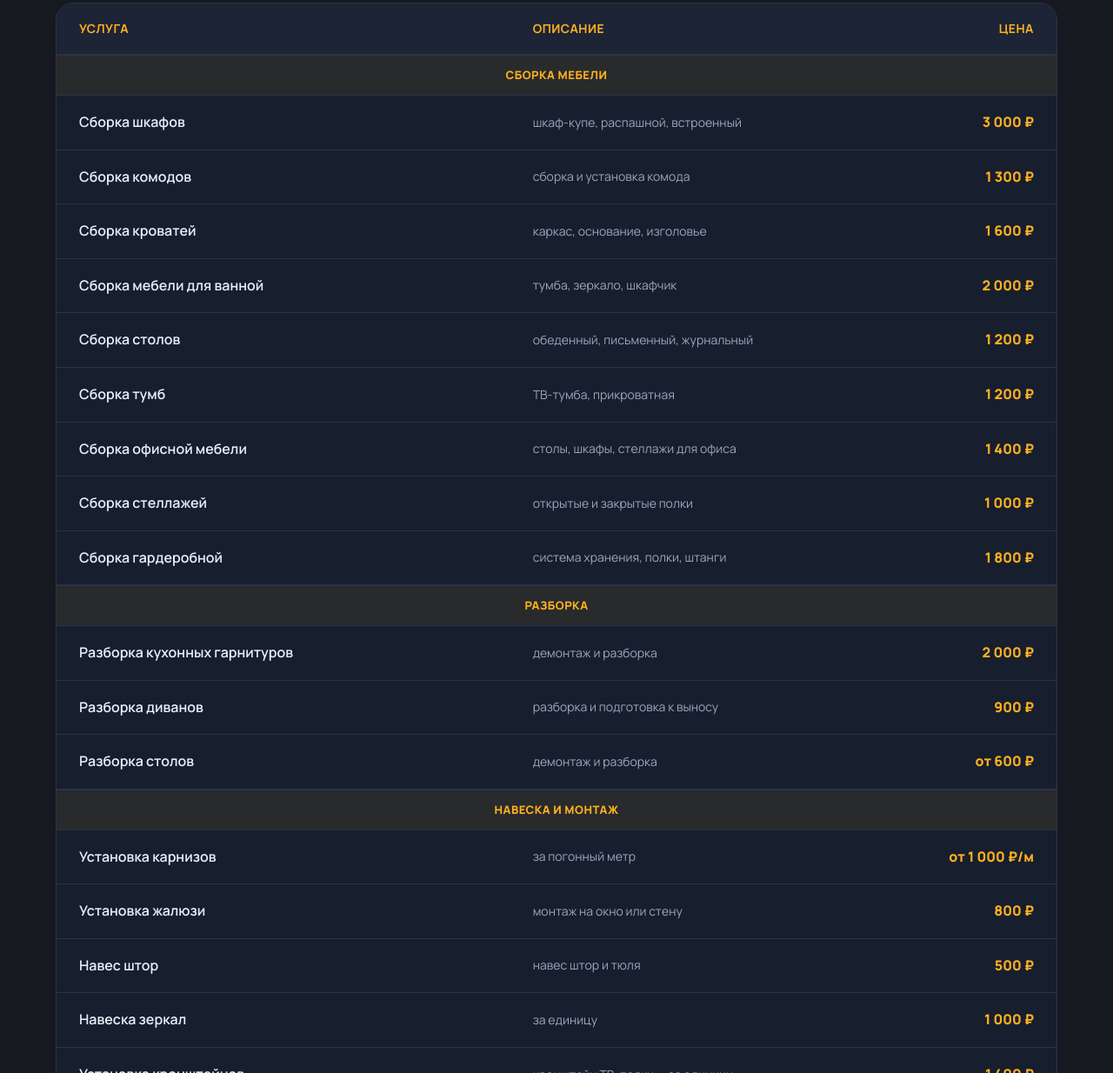
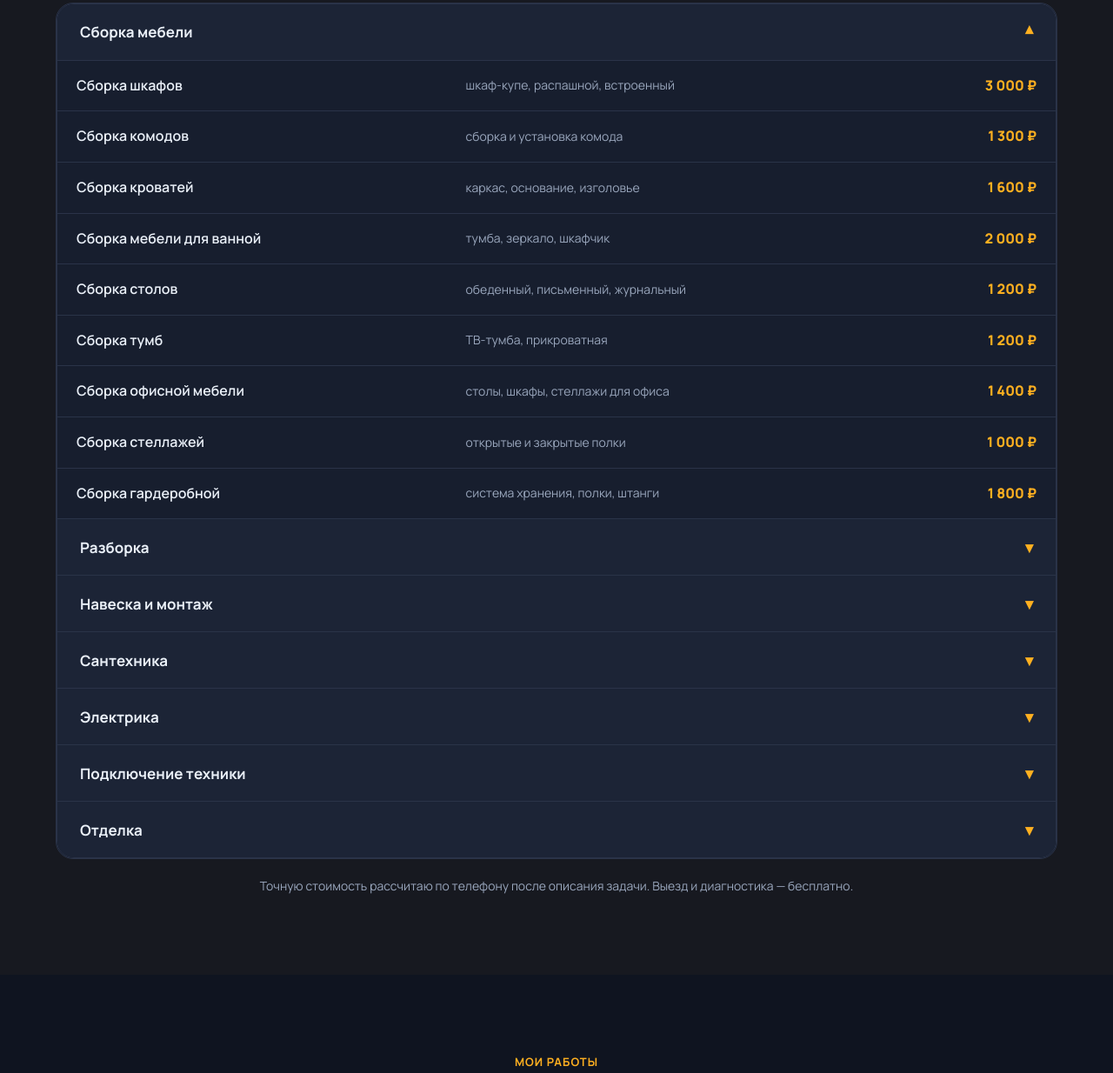
Before and after one commit to xajvut-8dubzu-kuMdyw/xajvut-8dubzu-kuMdyw.github.io, a plain HTML site: page index.html in a window 1280 px wide. Shown: the part 2520-3754 px from the top of the page at 87% size. Drawn offline with Linux system fonts and the light colour scheme.

Commit message:
Прайс как аккордеон-подменю по разделам

```diff
--- a/index.html
+++ b/index.html
@@ -177,17 +177,28 @@
   /* ---------- PRICE TABLE ---------- */
   .price-wrap{background:var(--surface);border:1px solid var(--border);border-radius:var(--radius);overflow:hidden;}
   .price-table{width:100%;border-collapse:collapse;font-size:16px;}
-  .price-table thead th{
-    background:var(--card);text-align:left;padding:18px 26px;
-    font-size:14px;text-transform:uppercase;letter-spacing:.5px;color:var(--accent);
-  }
-  .price-table td{padding:18px 26px;border-top:1px solid var(--border);}
+  .price-table{width:100%;border-collapse:collapse;}
+  .price-table td{padding:16px 22px;border-top:1px solid var(--border);}
   .price-table .name{font-weight:600;}
   .price-table .desc{color:var(--muted);font-size:14px;}
   .price-table .cost{text-align:right;font-weight:800;color:var(--accent);white-space:nowrap;}
-  .price-table .group{background:rgba(255,176,32,.08);color:var(--accent);font-weight:800;text-transform:uppercase;letter-spacing:.5px;font-size:13px;padding:12px 26px;border-top:2px solid var(--border);}
   .price-table tr:hover td{background:rgba(255,176,32,.04);}
   .price-note{color:var(--muted);font-size:14px;margin-top:20px;text-align:center;}
+
+  .acc{border:1px solid var(--border);border-radius:var(--radius);overflow:hidden;}
+  .acc-item{border-top:1px solid var(--border);}
+  .acc-item:first-child{border-top:none;}
+  .acc-head{
+    width:100%;display:flex;align-items:center;justify-content:space-between;
+    background:var(--card);border:none;cursor:pointer;
+    padding:20px 26px;font-family:inherit;font-size:17px;font-weight:700;color:var(--text);
+    transition:.2s;
+  }
+  .acc-head:hover{background:var(--surface);}
+  .acc-head .acc-arrow{color:var(--accent);font-size:18px;transition:.25s;}
+  .acc-item.open .acc-head .acc-arrow{transform:rotate(180deg);}
+  .acc-body{max-height:0;overflow:hidden;transition:max-height .35s ease;background:var(--surface);}
+  .acc-item.open .acc-body{max-height:2000px;}
 
   /* ---------- GALLERY ---------- */
   .gallery-grid{display:grid;grid-template-columns:repeat(3,1fr);gap:24px;}
@@ -249,15 +260,12 @@
     .section-head h2{font-size:30px;}
     .footer-grid{grid-template-columns:1fr 1fr;}
     .cta h2{font-size:26px;}
-    .price-table thead{display:none;}
     .price-table,.price-table tbody,.price-table tr,.price-table td{display:block;}
-    .price-table tr{background:var(--card);border:1px solid var(--border);border-radius:14px;margin-bottom:14px;padding:18px;}
+    .price-table tr{background:var(--card);border:1px solid var(--border);border-radius:14px;margin-bottom:12px;padding:16px;}
     .price-table td{border:none;padding:6px 0;}
-    .price-table .cost{text-align:left;font-size:20px;padding-top:10px;}
-    .price-table .group{
-      display:block;background:rgba(255,176,32,.1);border:none;border-radius:10px;
-      margin:8px 0 4px;padding:12px 16px;font-size:14px;
-    }
+    .price-table .cost{text-align:left;font-size:18px;padding-top:8px;}
+    .acc-head{padding:16px 20px;font-size:16px;}
+    .acc-body table{margin:0;}
   }
 </style>
 </head>
@@ -390,16 +398,12 @@
       <p>Честные и понятные цены. Итоговая стоимость зависит от объёма работ и материалов.</p>
     </div>
     <div class="price-wrap">
+      <div class="acc" id="priceAcc">
+
+        <div class="acc-item">
+          <button class="acc-head" type="button"><span>Сборка мебели</span><span class="acc-arrow">▾</span></button>
+          <div class="acc-body">
             <table class="price-table">
-        <thead>
-          <tr>
-            <th>Услуга</th>
-            <th>Описание</th>
-            <th style="text-align:right;">Цена</th>
-          </tr>
-        </thead>
-        <tbody>
-          <tr><th colspan="3" class="group">Сборка мебели</th></tr>
               <tr><td class="name">Сборка шкафов</td><td class="desc">шкаф-купе, распашной, встроенный</td><td class="cost">3 000 ₽</td></tr>
               <tr><td class="name">Сборка комодов</td><td class="desc">сборка и установка комода</td><td class="cost">1 300 ₽</td></tr>
               <tr><td class="name">Сборка кроватей</td><td class="desc">каркас, основание, изголовье</td><td class="cost">1 600 ₽</td></tr>
@@ -409,11 +413,25 @@
               <tr><td class="name">Сборка офисной мебели</td><td class="desc">столы, шкафы, стеллажи для офиса</td><td class="cost">1 400 ₽</td></tr>
               <tr><td class="name">Сборка стеллажей</td><td class="desc">открытые и закрытые полки</td><td class="cost">1 000 ₽</td></tr>
               <tr><td class="name">Сборка гардеробной</td><td class="desc">система хранения, полки, штанги</td><td class="cost">1 800 ₽</td></tr>
-          <tr><th colspan="3" class="group">Разборка</th></tr>
+            </table>
+          </div>
+        </div>
+
+        <div class="acc-item">
+          <button class="acc-head" type="button"><span>Разборка</span><span class="acc-arrow">▾</span></button>
+          <div class="acc-body">
+            <table class="price-table">
               <tr><td class="name">Разборка кухонных гарнитуров</td><td class="desc">демонтаж и разборка</td><td class="cost">2 000 ₽</td></tr>
               <tr><td class="name">Разборка диванов</td><td class="desc">разборка и подготовка к выносу</td><td class="cost">900 ₽</td></tr>
               <tr><td class="name">Разборка столов</td><td class="desc">демонтаж и разборка</td><td class="cost">от 600 ₽</td></tr>
-          <tr><th colspan="3" class="group">Навеска и монтаж</th></tr>
+            </table>
+          </div>
+        </div>
+
+        <div class="acc-item">
+          <button class="acc-head" type="button"><span>Навеска и монтаж</span><span class="acc-arrow">▾</span></button>
+          <div class="acc-body">
+            <table class="price-table">
               <tr><td class="name">Установка карнизов</td><td class="desc">за погонный метр</td><td class="cost">от 1 000 ₽/м</td></tr>
               <tr><td class="name">Установка жалюзи</td><td class="desc">монтаж на окно или стену</td><td class="cost">800 ₽</td></tr>
               <tr><td class="name">Навес штор</td><td class="desc">навес штор и тюля</td><td class="cost">500 ₽</td></tr>
@@ -424,12 +442,26 @@
               <tr><td class="name">Установка турников</td><td class="desc">настенный или в проём — за единицу</td><td class="cost">2 500 ₽</td></tr>
               <tr><td class="name">Монтаж сушилок для белья</td><td class="desc">настенная или потолочная</td><td class="cost">1 800 ₽</td></tr>
               <tr><td class="name">Сверление отверстий</td><td class="desc">под крепёж, монтаж</td><td class="cost">1 200 ₽</td></tr>
-          <tr><th colspan="3" class="group">Сантехника</th></tr>
+            </table>
+          </div>
+        </div>
+
+        <div class="acc-item">
+          <button class="acc-head" type="button"><span>Сантехника</span><span class="acc-arrow">▾</span></button>
+          <div class="acc-body">
+            <table class="price-table">
               <tr><td class="name">Установка и замена смесителей</td><td class="desc">кухня, ванная</td><td class="cost">800 ₽</td></tr>
               <tr><td class="name">Монтаж гибкой подводки</td><td class="desc">подключение к сантехнике</td><td class="cost">от 700 ₽</td></tr>
               <tr><td class="name">Демонтаж гибкой подводки</td><td class="desc">снятие старой подводки</td><td class="cost">от 300 ₽</td></tr>
               <tr><td class="name">Герметизация ванн</td><td class="desc">обработка швов герметиком</td><td class="cost">900 ₽</td></tr>
-          <tr><th colspan="3" class="group">Электрика</th></tr>
+            </table>
+          </div>
+        </div>
+
+        <div class="acc-item">
+          <button class="acc-head" type="button"><span>Электрика</span><span class="acc-arrow">▾</span></button>
+          <div class="acc-body">
+            <table class="price-table">
               <tr><td class="name">Установка розеток и выключателей</td><td class="desc">монтаж и подключение</td><td class="cost">500 ₽</td></tr>
               <tr><td class="name">Установка бра</td><td class="desc">настенный светильник</td><td class="cost">600 ₽</td></tr>
               <tr><td class="name">Установка люстры</td><td class="desc">сборка и подключение</td><td class="cost">от 1 300 ₽</td></tr>
@@ -438,17 +470,34 @@
               <tr><td class="name">Замена ламп</td><td class="desc">замена лампочки/светильника</td><td class="cost">500 ₽</td></tr>
               <tr><td class="name">Замена розеток и выключателей</td><td class="desc">демонтаж старой и установка новой</td><td class="cost">400 ₽</td></tr>
               <tr><td class="name">Штрабление</td><td class="desc">за погонный метр</td><td class="cost">500 ₽/м</td></tr>
-          <tr><th colspan="3" class="group">Подключение техники</th></tr>
+            </table>
+          </div>
+        </div>
+
+        <div class="acc-item">
+          <button class="acc-head" type="button"><span>Подключение техники</span><span class="acc-arrow">▾</span></button>
+          <div class="acc-body">
+            <table class="price-table">
               <tr><td class="name">Подключение стиральной машины</td><td class="desc">подключение к коммуникациям</td><td class="cost">1 800 ₽</td></tr>
               <tr><td class="name">Подключение посудомоечной машины</td><td class="desc">подключение к воде и канализации</td><td class="cost">2 000 ₽</td></tr>
               <tr><td class="name">Подключение духового шкафа</td><td class="desc">электрическое подключение</td><td class="cost">1 400 ₽</td></tr>
               <tr><td class="name">Подключение вытяжки</td><td class="desc">монтаж и подключение</td><td class="cost">1 700 ₽</td></tr>
               <tr><td class="name">Подключение варочной панели</td><td class="desc">электрическое подключение</td><td class="cost">1 600 ₽</td></tr>
-          <tr><th colspan="3" class="group">Отделка</th></tr>
+            </table>
+          </div>
+        </div>
+
+        <div class="acc-item">
+          <button class="acc-head" type="button"><span>Отделка</span><span class="acc-arrow">▾</span></button>
+          <div class="acc-body">
+            <table class="price-table">
               <tr><td class="name">Частичная замена кафеля, керамогранита</td><td class="desc">ремонт и замена плитки</td><td class="cost">от 2 000 ₽/м²</td></tr>
               <tr><td class="name">Покраска межплиточных швов</td><td class="desc">обновление швов плитки</td><td class="cost">от 400 ₽/м²</td></tr>
-        </tbody>
             </table>
+          </div>
+        </div>
+
+      </div>
     </div>
     <p class="price-note">Точную стоимость рассчитаю по телефону после описания задачи. Выезд и диагностика — бесплатно.</p>
   </div>
@@ -585,6 +634,20 @@
       navLinks.classList.remove('open');
     }
   });
+
+  const acc=document.getElementById('priceAcc');
+  if(acc){
+    const items=acc.querySelectorAll('.acc-item');
+    items[0].classList.add('open');
+    items.forEach(item=>{
+      const head=item.querySelector('.acc-head');
+      head.addEventListener('click',()=>{
+        const isOpen=item.classList.contains('open');
+        items.forEach(i=>i.classList.remove('open'));
+        if(!isOpen)item.classList.add('open');
+      });
+    });
+  }
 </script>
 </body>
 </html>
```
Lines whose indentation alone changed are shown as unchanged.
